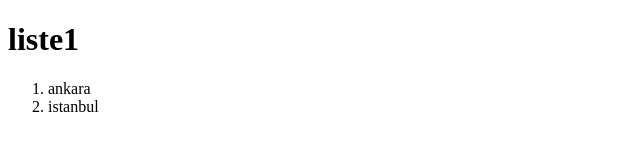
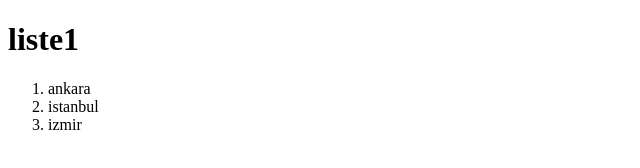
Before and after one commit to Caner93Ed/t100, a plain HTML site: page index.html in a window 1280 px wide. Shown: the full height of the page, 0-640 px from the left. Drawn offline with Linux system fonts and the light colour scheme.

Commit message:
third commit

```diff
--- a/index.html
+++ b/index.html
@@ -11,6 +11,7 @@
     <ol>
         <li>ankara</li>
         <li>istanbul</li>
+        <li>izmir</li>
     </ol>
 </body>
 </html>
```
